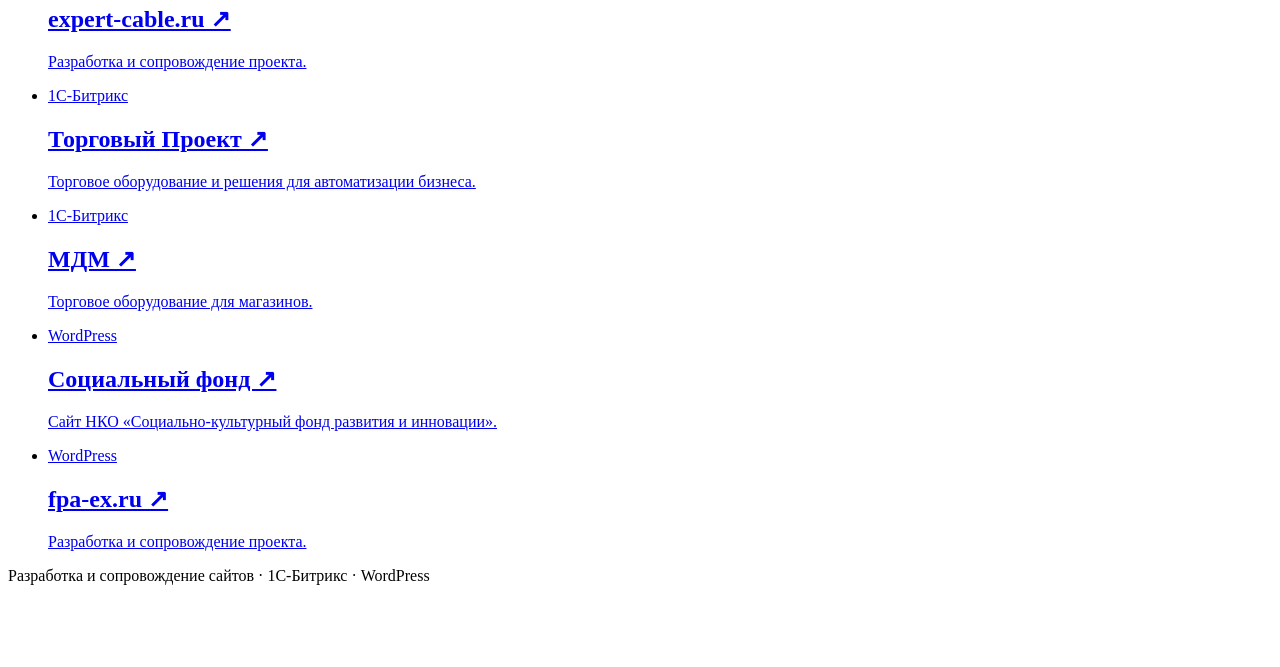
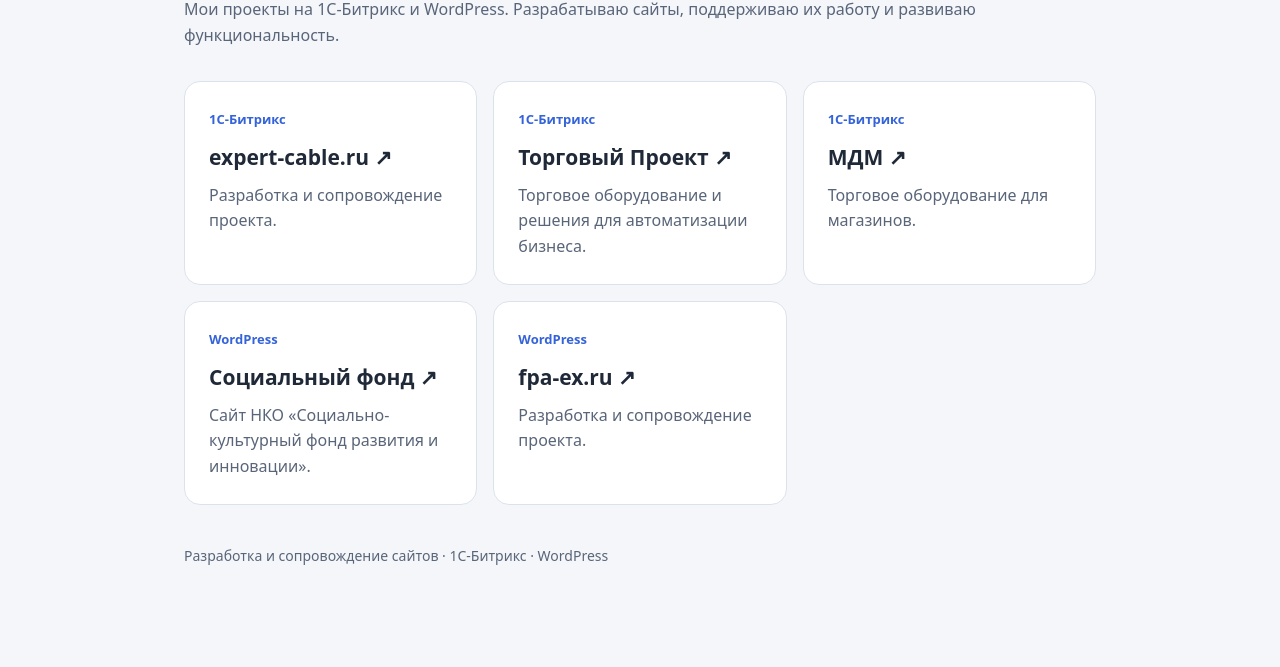
Before and after one commit to tzen-ru/links, a plain HTML site: page index.html in a window 1280 px wide. Shown: the part 133-800 px from the top of the page. Drawn offline with Linux system fonts and the light colour scheme.

Commit message:
Update index.html

```diff
--- a/index.html
+++ b/index.html
@@ -1,3 +1,91 @@
+<!DOCTYPE html>
+<html lang="ru">
+<head>
+  <meta charset="UTF-8">
+  <meta name="viewport" content="width=device-width, initial-scale=1">
+  <title>Моя полка ссылок</title>
+  <style>
+    * { box-sizing: border-box; }
+
+    body {
+      margin: 0;
+      background: #f4f6fa;
+      color: #202938;
+      font-family: system-ui, sans-serif;
+      line-height: 1.6;
+    }
+
+    main {
+      max-width: 960px;
+      margin: 0 auto;
+      padding: 64px 24px;
+    }
+
+    h1 {
+      margin: 0;
+      font-size: clamp(28px, 5vw, 42px);
+      line-height: 1.2;
+    }
+
+    .intro {
+      margin: 16px 0 32px;
+      color: #596579;
+    }
+
+    .links {
+      display: grid;
+      grid-template-columns: repeat(auto-fit, minmax(240px, 1fr));
+      gap: 16px;
+      padding: 0;
+      list-style: none;
+    }
+
+    .card {
+      display: block;
+      height: 100%;
+      padding: 24px;
+      border: 1px solid #dce2ec;
+      border-radius: 16px;
+      background: white;
+      color: inherit;
+      text-decoration: none;
+      transition: border-color 150ms, box-shadow 150ms;
+    }
+
+    .card:hover {
+      border-color: #3563d9;
+      box-shadow: 0 4px 16px #20293812;
+    }
+
+    .card:focus-visible {
+      outline: 3px solid #3563d9;
+      outline-offset: 4px;
+    }
+
+    .category {
+      color: #3563d9;
+      font-size: 13px;
+      font-weight: 600;
+    }
+
+    h2 {
+      margin: 10px 0 8px;
+      font-size: 21px;
+    }
+
+    .card p {
+      margin: 0;
+      color: #596579;
+    }
+
+    footer {
+      margin-top: 40px;
+      color: #596579;
+      font-size: 14px;
+    }
+  </style>
+</head>
+  <body>
 <main>
   <h1>Сайты, над которыми я работаю</h1>
   <p class="intro">
@@ -53,3 +141,5 @@
 
   <footer>Разработка и сопровождение сайтов · 1С-Битрикс · WordPress</footer>
 </main>
+</body>
+</html>
```
